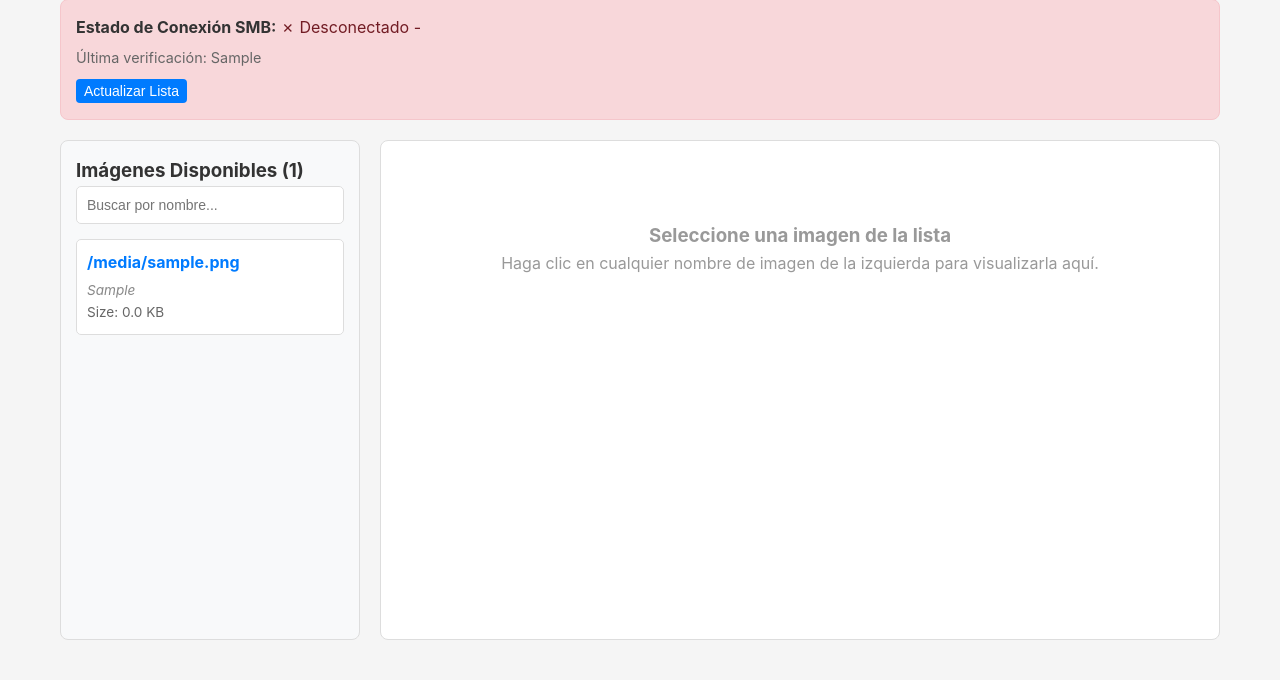
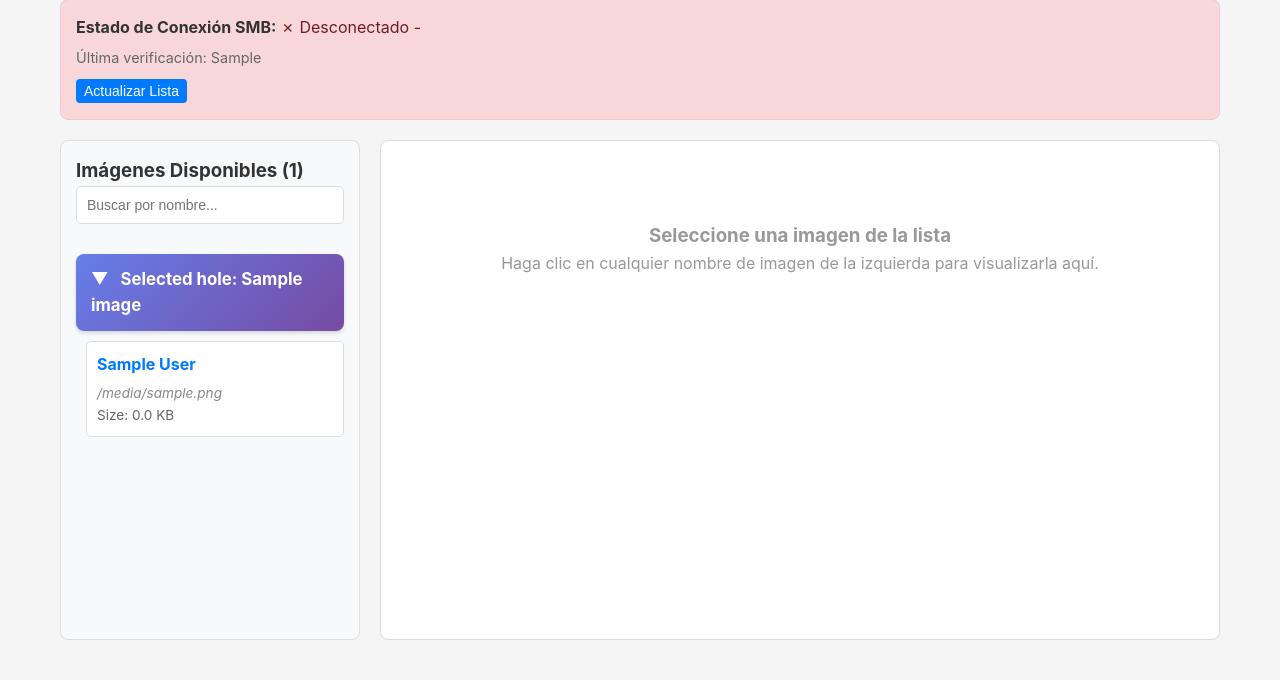
Before and after one commit to F040204/programa-1, a Flask app: template templates/image_viewer.html in a window 1280 px wide. Shown: the part 143-823 px from the top of the page. Run offline with Flask 3, Linux system fonts and the light colour scheme; the template is opened without the code that fills it: most values are stand-ins (such as "Sample title", 1, 10 or a date in 2020).

Commit message:
Implement batch-xxx.xx/sample-N filtering and hole-based organization
Co-authored-by: F040204 <244730032+F040204@users.noreply.github.com>

```diff
--- a/templates/image_viewer.html
+++ b/templates/image_viewer.html
@@ -18,8 +18,18 @@
     <button onclick="refreshImages(event)" class="btn btn-sm btn-primary" style="margin-top: 10px;">Actualizar Lista</button>
 </div>
 
+{# Organizar imágenes por hole_name #}
+{% set images_by_hole = {} %}
+{% for image in images %}
+    {% set hole = image.hole_name or 'Unknown' %}
+    {% if hole not in images_by_hole %}
+        {% set _ = images_by_hole.update({hole: []}) %}
+    {% endif %}
+    {% set _ = images_by_hole[hole].append(image) %}
+{% endfor %}
+
 <div style="display: grid; grid-template-columns: 300px 1fr; gap: 20px; height: calc(100vh - 300px);">
-    <!-- Left panel: Image list -->
+    <!-- Left panel: Image list with hole selectors -->
     <div style="overflow-y: auto; border: 1px solid #ddd; border-radius: 8px; padding: 15px; background: #f8f9fa;">
         <h3 class="image-list-header" style="margin-top: 0;">Imágenes Disponibles ({{ images|length }})</h3>
 
@@ -31,30 +41,41 @@
 
         {% if images %}
             <div id="image-list" style="display: flex; flex-direction: column; gap: 5px;">
-                {% for image in images %}
+                {% for hole_name in images_by_hole.keys()|sort %}
+                <div class="hole-section" data-hole="{{ hole_name }}">
+                    <!-- Hole selector/divider -->
+                    <div class="hole-divider" style="background: linear-gradient(135deg, #667eea 0%, #764ba2 100%); color: white; padding: 12px 15px; border-radius: 8px; margin: 15px 0 10px 0; font-weight: bold; font-size: 1.05em; box-shadow: 0 2px 4px rgba(0,0,0,0.15); cursor: pointer;" onclick="toggleHoleSection('{{ hole_name }}')">
+                        <span id="toggle-icon-{{ hole_name }}" style="margin-right: 8px;">▼</span>
+                        Selected hole: {{ hole_name }}
+                    </div>
+
+                    <!-- Images for this hole -->
+                    <div id="hole-images-{{ hole_name }}" class="hole-images-container">
+                        {% for image in images_by_hole[hole_name] %}
                         <div class="image-item"
                              data-filename="{{ image.filename }}"
                              data-machine="{{ image.machine_id }}"
                              data-core="{{ image.core_id }}"
                              data-folder="{{ image.folder_path }}"
-                     onclick="showImage(event, '{{ image.full_path }}', '{{ image.filename }}', '{{ image.machine_id }}', '{{ image.core_id }}', '{{ image.folder_path }}')"
-                     style="padding: 10px; border-radius: 5px; cursor: pointer; border: 1px solid #ddd; background: white; transition: all 0.2s;">
-                    <div style="font-weight: bold; color: #007bff; margin-bottom: 5px;">{{ image.filename }}</div>
+                             data-hole="{{ image.hole_name }}"
+                             data-batch="{{ image.batch }}"
+                             data-sample="{{ image.sample }}"
+                             onclick="showImage(event, '{{ image.full_path }}', '{{ image.filename }}', '{{ image.machine_id }}', '{{ image.core_id }}', '{{ image.folder_path }}', '{{ image.hole_name }}', '{{ image.batch }}', '{{ image.sample }}')"
+                             style="padding: 10px; border-radius: 5px; cursor: pointer; border: 1px solid #ddd; background: white; transition: all 0.2s; margin-left: 10px;">
+                            <div style="font-weight: bold; color: #007bff; margin-bottom: 5px;">{{ image.display_name }}</div>
                             <div style="font-size: 0.85em; color: #666;">
-                        {% if image.folder_path %}
-                        <div style="font-style: italic; color: #888; word-break: break-all;">{{ image.folder_path }}</div>
-                        {% else %}
-                        <div>Machine: {{ image.machine_id }}</div>
-                        <div>Core: {{ image.core_id }}</div>
-                        {% endif %}
+                                <div style="font-style: italic; color: #888;">{{ image.filename }}</div>
                                 <div>Size: {{ (image.file_size / 1024) | round(2) }} KB</div>
+                            </div>
+                        </div>
+                        {% endfor %}
                     </div>
                 </div>
                 {% endfor %}
             </div>
         {% else %}
             <p style="text-align: center; color: #666; margin-top: 20px;">
-                No se encontraron imágenes PNG en el servidor SMB.
+                No se encontraron imágenes PNG en carpetas batch-xxx.xx/sample-N en el servidor SMB.
             </p>
         {% endif %}
     </div>
@@ -117,7 +138,20 @@
 </style>
 
 <script>
-function showImage(event, fullPath, filename, machineId, coreId, folderPath) {
+function toggleHoleSection(holeName) {
+    const container = document.getElementById('hole-images-' + holeName);
+    const icon = document.getElementById('toggle-icon-' + holeName);
+
+    if (container.style.display === 'none') {
+        container.style.display = 'block';
+        icon.textContent = '▼';
+    } else {
+        container.style.display = 'none';
+        icon.textContent = '▶';
+    }
+}
+
+function showImage(event, fullPath, filename, machineId, coreId, folderPath, holeName, batch, sample) {
     // Remove previous selection
     document.querySelectorAll('.image-item').forEach(item => {
         item.classList.remove('selected');
@@ -134,6 +168,18 @@ function showImage(event, fullPath, filename, machineId, coreId, folderPath) {
     viewerContent.innerHTML = `
         <div class="image-info">
             <h3>${filename}</h3>
+            <div class="info-row">
+                <span class="info-label">Hole:</span>
+                <span style="font-weight: bold; color: #667eea;">${holeName}</span>
+            </div>
+            <div class="info-row">
+                <span class="info-label">Batch:</span>
+                <span>batch-${batch}</span>
+            </div>
+            <div class="info-row">
+                <span class="info-label">Sample:</span>
+                <span>sample ${sample}</span>
+            </div>
             <div class="info-row">
                 <span class="info-label">Folder Path:</span>
                 <span style="font-family: monospace; font-size: 0.9em;">${folderPath}</span>
@@ -160,19 +206,37 @@ function showImage(event, fullPath, filename, machineId, coreId, folderPath) {
 function filterImages() {
     const searchTerm = document.getElementById('search-box').value.toLowerCase();
     const imageItems = document.querySelectorAll('.image-item');
+    const holeSections = document.querySelectorAll('.hole-section');
     let visibleCount = 0;
 
+    // First, check all image items and count visible ones
     imageItems.forEach(item => {
         const filename = item.getAttribute('data-filename').toLowerCase();
         const machine = item.getAttribute('data-machine').toLowerCase();
         const core = item.getAttribute('data-core').toLowerCase();
         const folder = item.getAttribute('data-folder').toLowerCase();
+        const hole = item.getAttribute('data-hole').toLowerCase();
+        const batch = item.getAttribute('data-batch').toLowerCase();
+        const sample = item.getAttribute('data-sample').toLowerCase();
 
-        if (filename.includes(searchTerm) || machine.includes(searchTerm) || core.includes(searchTerm) || folder.includes(searchTerm)) {
+        if (filename.includes(searchTerm) || machine.includes(searchTerm) ||
+            core.includes(searchTerm) || folder.includes(searchTerm) ||
+            hole.includes(searchTerm) || batch.includes(searchTerm) ||
+            sample.includes(searchTerm)) {
             item.style.display = '';
             visibleCount++;
         } else {
             item.style.display = 'none';
+        }
+    });
+
+    // Hide hole sections that have no visible images
+    holeSections.forEach(section => {
+        const visibleImages = section.querySelectorAll('.image-item[style=""]');
+        if (visibleImages.length === 0) {
+            section.style.display = 'none';
+        } else {
+            section.style.display = '';
         }
     });
 
```
Also changed, not shown: smb_utils.py (+63 -2 lines). Lines whose indentation alone changed are shown as unchanged.
